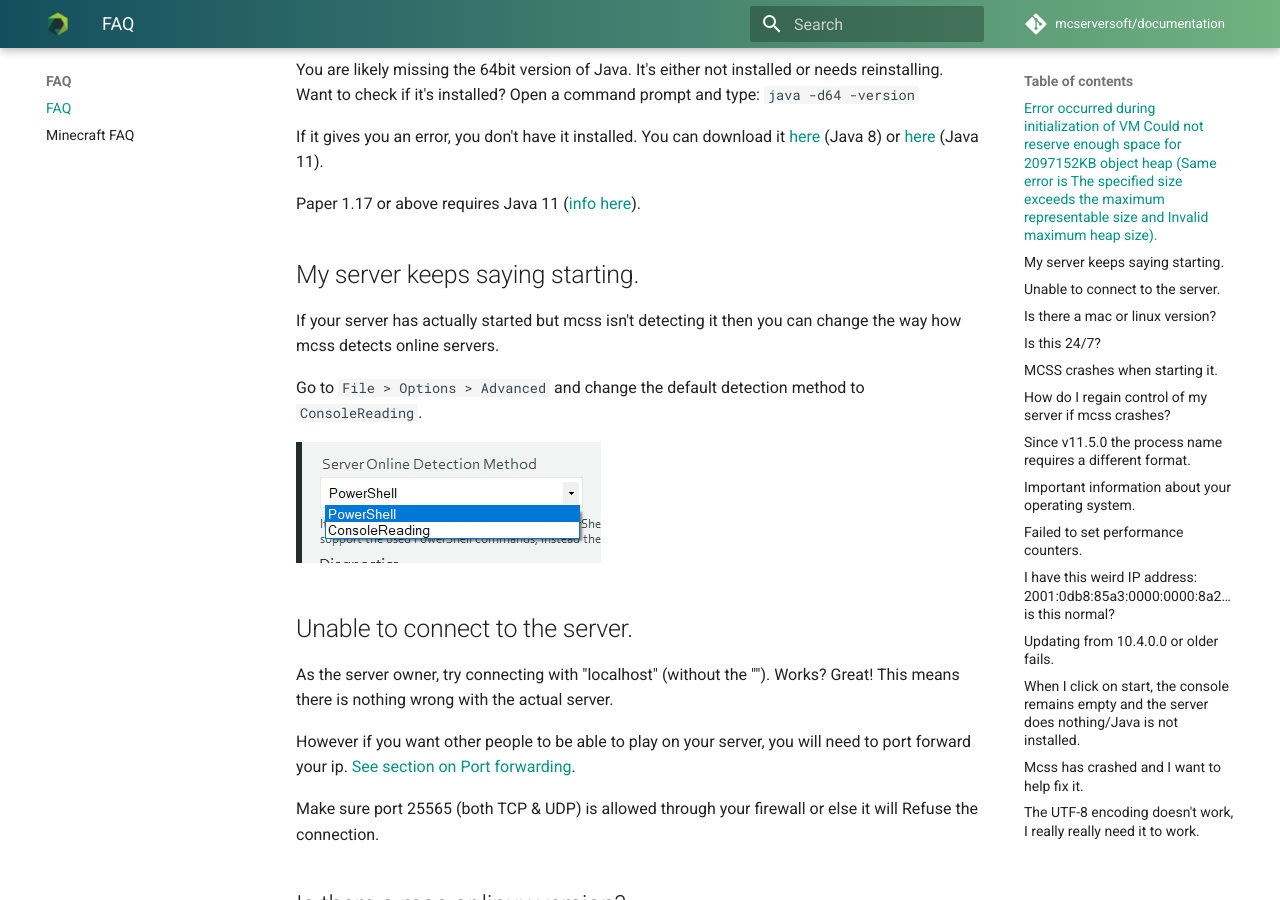
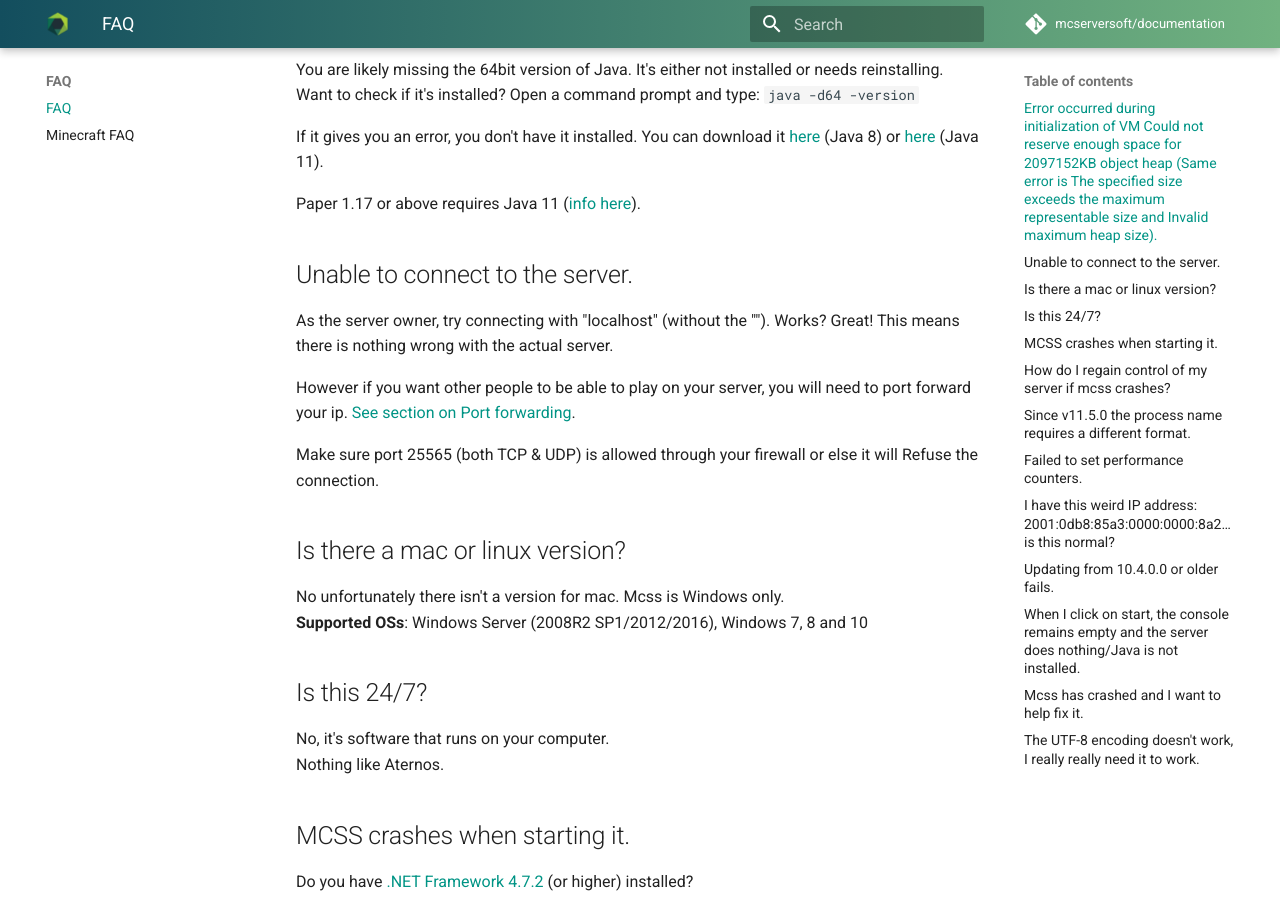
Before and after one commit to mcserversoft/documentation, an MkDocs documentation site: the page built from docs/faq.md, in a window 1280 px wide and 900 px high, scrolled down 369 px. Built offline with MkDocs 1.6.1 and Material for MkDocs 9.7.7, drawn with Linux system fonts in a browser that asks for light colours; comment, search, counter and statistics services are not loaded; some of the changed text lies outside the part shown.

Commit message:
Update faq.md
Removed old FAQs that have been fixed

```diff
--- a/docs/faq.md
+++ b/docs/faq.md
@@ -11,15 +11,6 @@
 If it gives you an error, you don't have it installed. You can download it [here](https://java.com/en/download/windows-64bit.jsp) (Java 8) or [here](https://www.oracle.com/it/java/technologies/javase-jdk11-downloads.html) (Java 11).
 
 Paper 1.17 or above requires Java 11 ([info here](https://papermc.io/forums/t/java-11-mc-1-17-and-paper/5615)).
-
-## My server keeps saying starting.
-
-If your server has actually started but mcss isn't detecting it then you can change the way how mcss detects online servers.
-
-Go to `File > Options > Advanced` and change the default detection method to `ConsoleReading`.
-
-![Screenshot of the process name requires different format dialog](assets/screenshots/online_detection.png)
-
 
 ## Unable to connect to the server.
 
@@ -64,14 +55,6 @@
 ![Screenshot of the process name requires different format dialog](assets/screenshots/dialog_regedit_process_name.png)
 
 This change is required, click 'Yes' to apply the change.
-
-## Important information about your operating system.
-
-![Screenshot of outdated operating system dialog](assets/screenshots/dialog_outdated_os_powershell.png)
-
-Read the text in the dialog 😉
-
-> It has been reported by other users that PowerShell can be upgraded on Windows Server 2012 R2 but Windows 7 users can not. Their best option is to switch to the 'Console Read' method.
 
 ## Failed to set performance counters.
 
```
